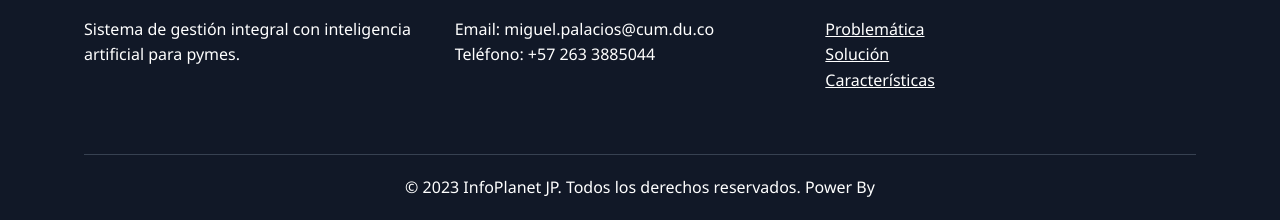
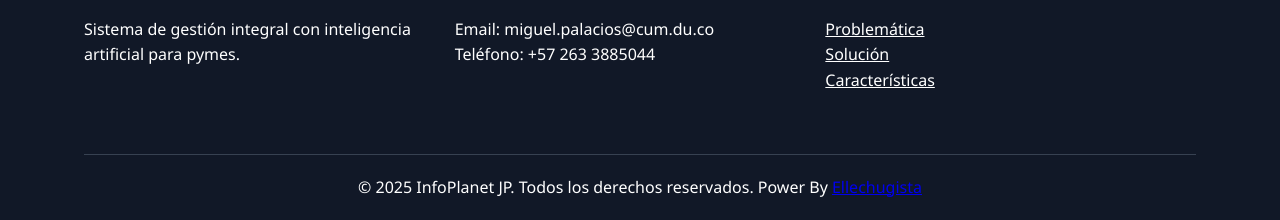
Before and after one commit to Ellechugista/tarea_pagina, a plain HTML site: page pag/landingpage_planeacion_de_proyectos_CUN.html in a window 1280 px wide. Shown: the part 3380-3600 px from the top of the page. Drawn offline with Linux system fonts and the light colour scheme.

Commit message:
Update landingpage_planeacion_de_proyectos_CUN.html

```diff
--- a/pag/landingpage_planeacion_de_proyectos_CUN.html
+++ b/pag/landingpage_planeacion_de_proyectos_CUN.html
@@ -458,7 +458,7 @@
                 </div>
             </div>
             <div class="footer-bottom">
-                <p>&copy; 2023 InfoPlanet JP. Todos los derechos reservados. Power By <a href="https://ellechugista.github.io/tarea_pagina"></a> </p>
+                <p>&copy; 2025 InfoPlanet JP. Todos los derechos reservados. Power By <a href="https://ellechugista.github.io/tarea_pagina">Ellechugista</a> </p>
             </div>
         </div>
     </footer>
```
